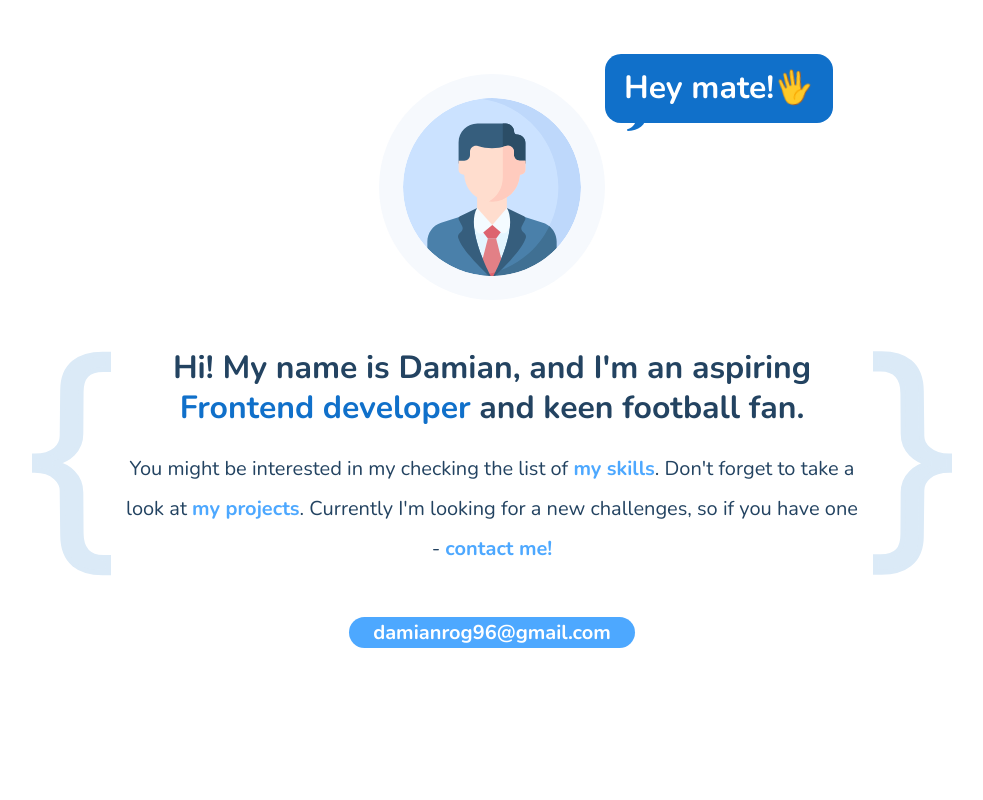
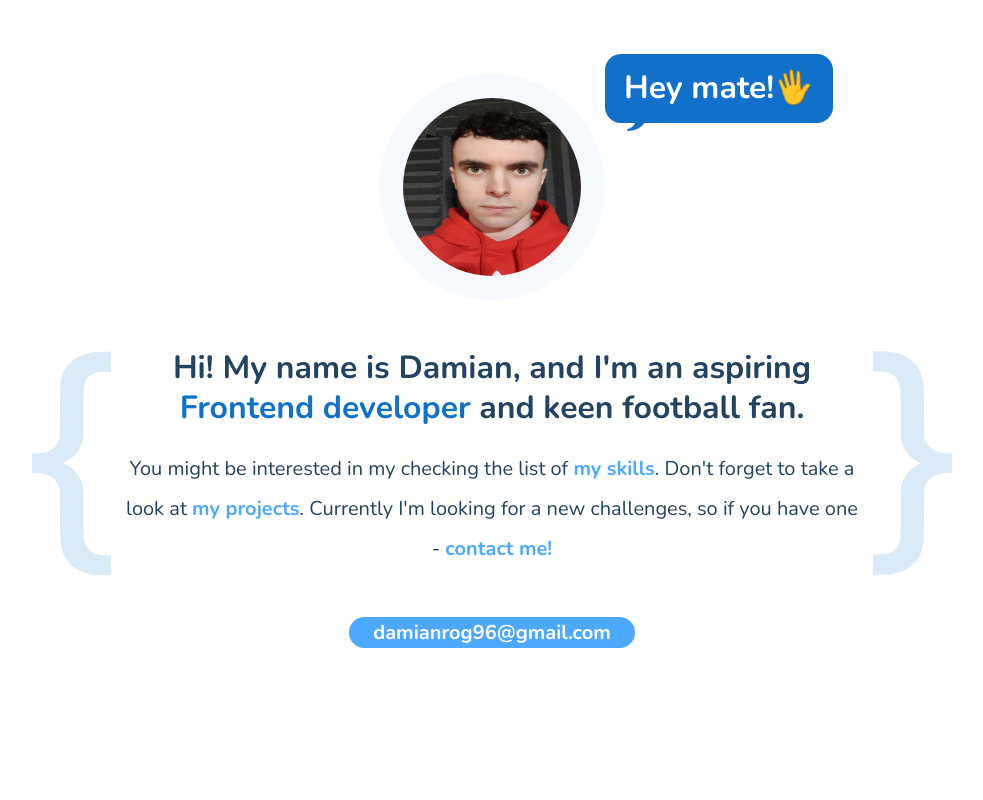
Before and after one commit to damiaNR10/damiaNR10.github.io, a website built with webpack: page src/pages/index.html in a window 1280 px wide. Shown: the top 800 px of the page, without its empty margins (148-1131 px from the left). Built offline with nearby package versions, Linux system fonts and the light colour scheme; no server answers.

Commit message:
Photo updated

```diff
--- a/src/pages/index.html
+++ b/src/pages/index.html
@@ -21,7 +21,7 @@
     <main>
       <section class="hero">
         <div class="hero__picture">
-          <img class="hero__img" src="../assets/img/profile.svg" alt="Damian Róg's photo" />
+          <img class="hero__img" src="../assets/img/damian_rog.jpg" alt="Damian Róg's photo" />
           <span class="hero__span">Hey&nbsp;mate!<span class="hand">&#128400;</span></span>
         </div>
         <div class="hero__description">
```
Also changed, not shown: src/assets/img/damian_rog.jpg (added).
